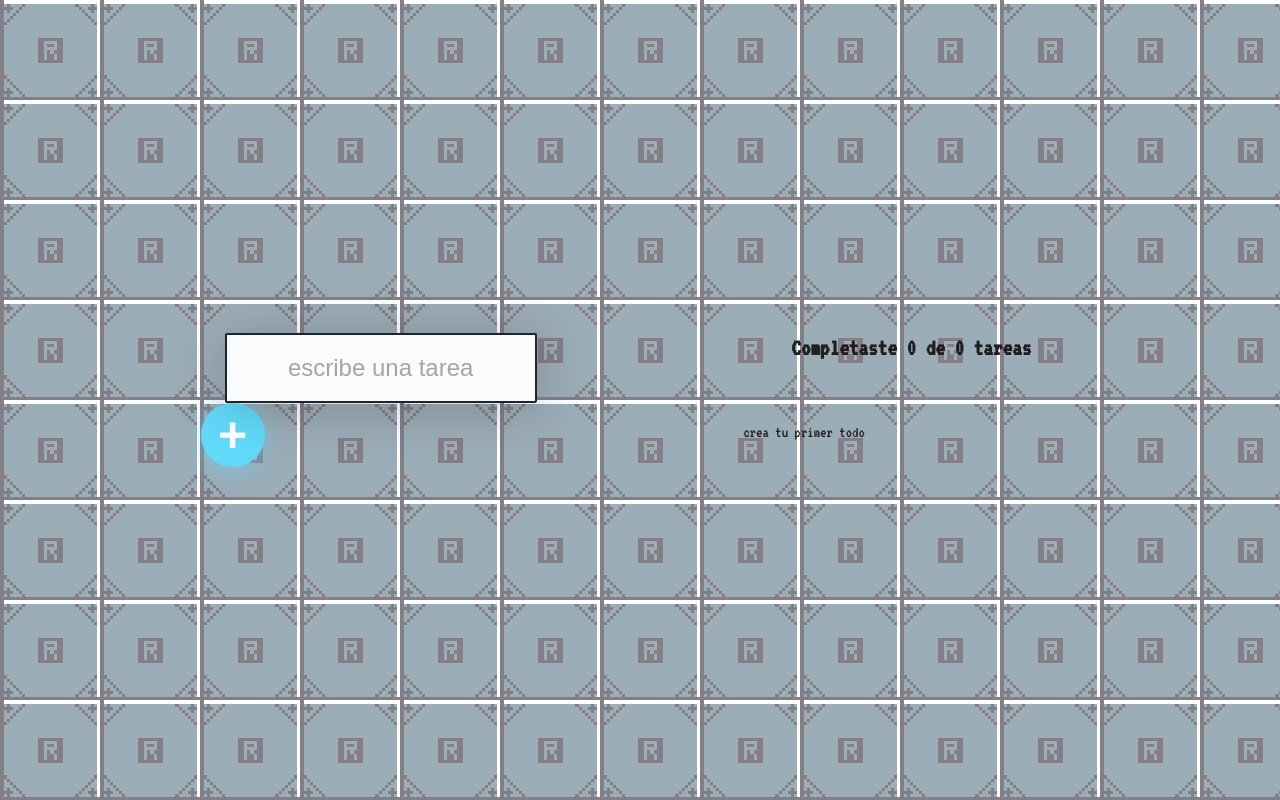
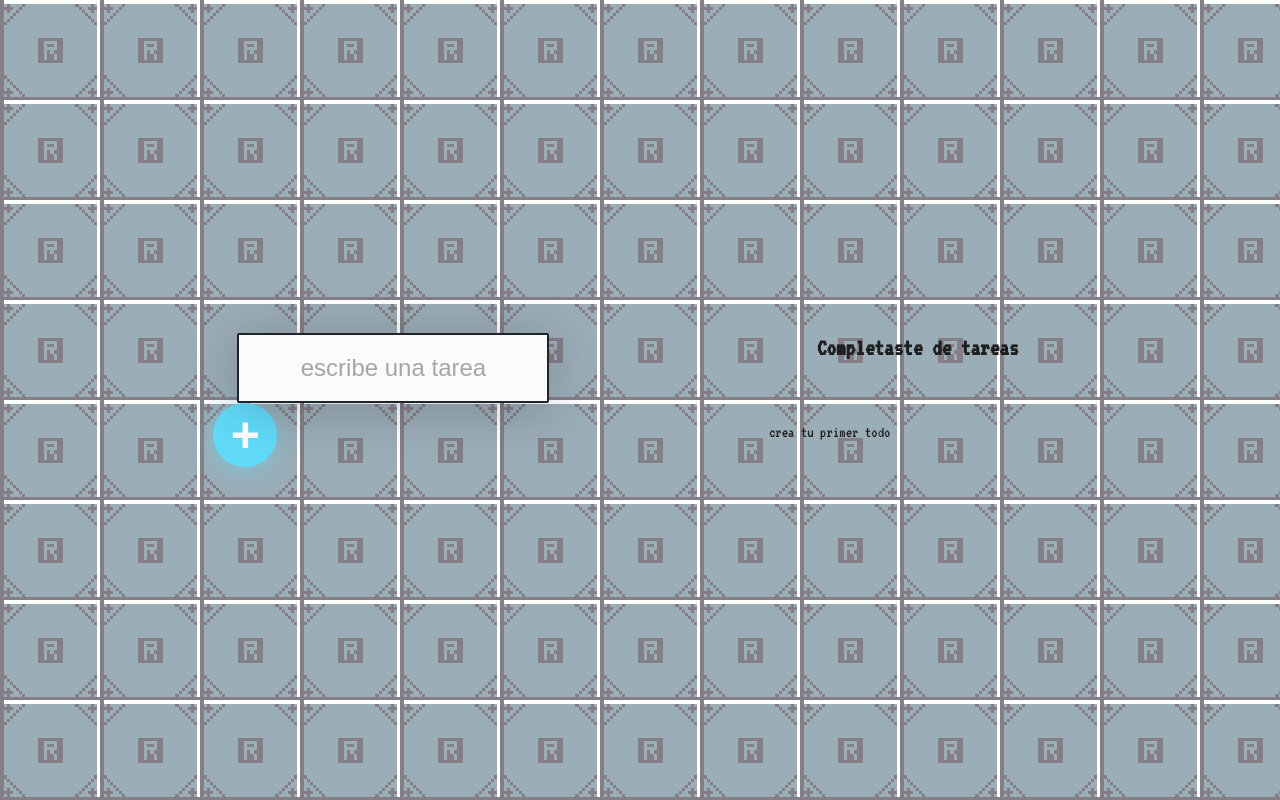
Before and after one commit to RSaucedo96/platzi-react-todo, a React (Create React App) app: page / in a window 1280 px wide. Built offline with nearby package versions, Linux system fonts and the light colour scheme.

Commit message:
added context file

```diff
--- a/src/App.tsx
+++ b/src/App.tsx
@@ -1,118 +1,12 @@
 import React from 'react';
 import {AppUI} from "./AppUI";
-
-//import './App.css';
-
-const defaultTodos=[
-  {text: 'cortar cebolla', completed: false},
-  {text: 'cortar morron', completed: false},
-  {text: 'cortar ajo', completed: false},
-];
-
-function useLocalStorage(itemName, initialValue){
-    const [loading, setLoading] = React.useState(true);
-    const [error, setError] = React.useState(false);
-    const [item, setItem] = React.useState(initialValue);
-
-    //simulamos un delay de conexion con el API
-    React.useEffect(()=>{
-        setTimeout(()=>{
-            try {
-                const localStorageItem = localStorage.getItem(itemName)
-                let parsedItem;
-
-                if (!localStorageItem) {
-                    localStorage.setItem(itemName,JSON.stringify(initialValue));
-                    parsedItem = [];
-                }else{
-                    parsedItem = JSON.parse(localStorageItem);
-                }
-
-                setItem(parsedItem);
-                setLoading(false);
-            } catch(error) {
-                setError(error)
-            }
-        }, 1000);
-    });
-
-    const saveItem = (newItem) => {
-        try {
-            const stringifiedItem = JSON.stringify(newItem);
-            localStorage.setItem(itemName,stringifiedItem);
-            setItem(newItem);
-        } catch(error){
-            setError(error);
-        }
-    };
-
-    return {
-        item,
-        saveItem,
-        loading,
-        error,
-    };
-}
+import {TodoProvider} from "./components/TodoContext";
 
 function App() {
-    const {
-        item: todos,
-        saveItem: saveTodos,
-        loading,
-        error,
-    } = useLocalStorage('TODOS_V1',[]);
-
-    const [searchValue, setSearchValue] = React.useState('');
-
-    //TODOs completos
-    const completedTodos = todos.filter(todo => !!todo.completed).length;
-    const totalTodos = todos.length;
-
-    //Filtramos los TODOs para que aparezcan los buscados
-    let searchedTodos = [];
-    if (!searchValue.length >= 1) {
-        searchedTodos = todos;
-    } else {
-        searchedTodos = todos.filter(todo => {
-            const todoText = todo.text.toLowerCase();
-            const searchText = searchValue.toLowerCase();
-            return todoText.includes(searchText);
-        });
-    }
-
-
-
-    //marcamos la propiedad completed como true y actualizamos
-    const completeTodo = (text) => {
-        const todoIndex = todos.findIndex(todo => todo.text === text);
-        const newTodos = [...todos];
-        newTodos[todoIndex].completed = true;
-        saveTodos(newTodos);
-    };
-
-    const deleteTodo = (text) => {
-        const todoIndex = todos.findIndex(todo => todo.text === text);
-        const newTodos = [...todos];
-        newTodos.splice(todoIndex,1);
-        setTodos(newTodos);
-    };
-
-    React.useEffect(() => {
-        console.log('use effect');
-    }, [totalTodos]);
-
     return (
-        <AppUI
-            error = {error}
-            loading={loading}
-            searchValue = {searchValue}
-            setSearchValue = {setSearchValue}
-            totalTodos={totalTodos}
-            completedTodos={completedTodos}
-            searchedTodos={searchedTodos}
-            completeTodo={completeTodo}
-            deleteTodo={deleteTodo}
-        />
+        <TodoProvider>
+            <AppUI />
+        </TodoProvider>
     );
 }
 
--- a/src/AppUI.tsx
+++ b/src/AppUI.tsx
@@ -1,35 +1,28 @@
 import React from 'react';
+import {TodoContext} from "./components/TodoContext";
 import { TodoCounter } from './components/TodoCounter';
 import { TodoItem } from './components/TodoItem';
 import { TodoList } from './components/TodoList';
 import { TodoSearch } from './components/TodoSearch';
 import { CreateTodoButton } from './components/CreateTodoButton';
 
-function AppUI({
-                   loading,
-                   error,
-                   searchValue,
-                   setSearchValue,
-                   totalTodos,
-                   completedTodos,
-                   searchedTodos,
-                   completeTodo,
-                   deleteTodo,
-               }) {
+function AppUI() {
     return (
         <React.Fragment>
             <div className="leftWrapper">
-                <TodoSearch
-                    searchValue = {searchValue}
-                    setSearchValue = {setSearchValue}
-                />
+                <TodoSearch/>
                 <CreateTodoButton />
             </div>
             <div className="rightWrapper">
-                <TodoCounter
-                    total={totalTodos}
-                    completed={completedTodos}
-                />
+                <TodoCounter/>
+                <TodoContext.Consumer>
+                    {({
+                          error,
+                          loading,
+                          searchedTodos,
+                          completeTodo,
+                          deleteTodo
+                    }) => (
                         <TodoList>
                             {error && <p>Hubo un error</p>}
                             {loading && <p>cargando</p>}
@@ -44,6 +37,8 @@
                                 />
                             ))}
                         </TodoList>
+                    )}
+                </TodoContext.Consumer>
             </div>
         </React.Fragment>
     );
--- /dev/null
+++ b/src/components/TodoContext.tsx
@@ -0,0 +1,64 @@
+import React from 'react';
+import {useLocalStorage} from "./useLocalStorage";
+
+const TodoContext = React.createContext();
+
+function TodoProvider(props) {
+    const {
+        item: todos,
+        saveItem: saveTodos,
+        loading,
+        error,
+    } = useLocalStorage('TODOS_V1',[]);
+
+    const [searchValue, setSearchValue] = React.useState('');
+
+    //TODOs completos
+    const completedTodos = todos.filter(todo => !!todo.completed).length;
+    const totalTodos = todos.length;
+
+    //Filtramos los TODOs para que aparezcan los buscados
+    let searchedTodos = [];
+    if (!searchValue.length >= 1) {
+        searchedTodos = todos;
+    } else {
+        searchedTodos = todos.filter(todo => {
+            const todoText = todo.text.toLowerCase();
+            const searchText = searchValue.toLowerCase();
+            return todoText.includes(searchText);
+        });
+    }
+
+    //marcamos la propiedad completed como true y actualizamos
+    const completeTodo = (text) => {
+        const todoIndex = todos.findIndex(todo => todo.text === text);
+        const newTodos = [...todos];
+        newTodos[todoIndex].completed = true;
+        saveTodos(newTodos);
+    };
+
+    const deleteTodo = (text) => {
+        const todoIndex = todos.findIndex(todo => todo.text === text);
+        const newTodos = [...todos];
+        newTodos.splice(todoIndex,1);
+        saveTodos(newTodos);
+    };
+
+    return(
+        <TodoContext.Provider value={{
+                error,
+                loading,
+                searchValue,
+                setSearchValue,
+                totalTodos,
+                completedTodos,
+                searchedTodos,
+                completeTodo,
+                deleteTodo,
+            }}>
+            {props.children}
+        </TodoContext.Provider>
+    );
+}
+
+export {TodoContext, TodoProvider}
--- /dev/null
+++ b/src/components/useLocalStorage.tsx
@@ -0,0 +1,48 @@
+import React from 'react';
+
+function useLocalStorage(itemName, initialValue){
+    const [loading, setLoading] = React.useState(true);
+    const [error, setError] = React.useState(false);
+    const [item, setItem] = React.useState(initialValue);
+
+    //simulamos un delay de conexion con el API
+    React.useEffect(()=>{
+        setTimeout(()=>{
+            try {
+                const localStorageItem = localStorage.getItem(itemName)
+                let parsedItem;
+
+                if (!localStorageItem) {
+                    localStorage.setItem(itemName,JSON.stringify(initialValue));
+                    parsedItem = [];
+                }else{
+                    parsedItem = JSON.parse(localStorageItem);
+                }
+
+                setItem(parsedItem);
+                setLoading(false);
+            } catch(error) {
+                setError(error)
+            }
+        }, 1000);
+    });
+
+    const saveItem = (newItem) => {
+        try {
+            const stringifiedItem = JSON.stringify(newItem);
+            localStorage.setItem(itemName,stringifiedItem);
+            setItem(newItem);
+        } catch(error){
+            setError(error);
+        }
+    };
+
+    return {
+        item,
+        saveItem,
+        loading,
+        error,
+    };
+}
+
+export { useLocalStorage };
--- a/src/index.tsx
+++ b/src/index.tsx
@@ -11,7 +11,4 @@
     <App />
 );
 
-// If you want to start measuring performance in your app, pass a function
-// to log results (for example: reportWebVitals(console.log))
-// or send to an analytics endpoint. Learn more: https://bit.ly/CRA-vitals
 reportWebVitals();
```
Lines whose indentation alone changed are shown as unchanged.
